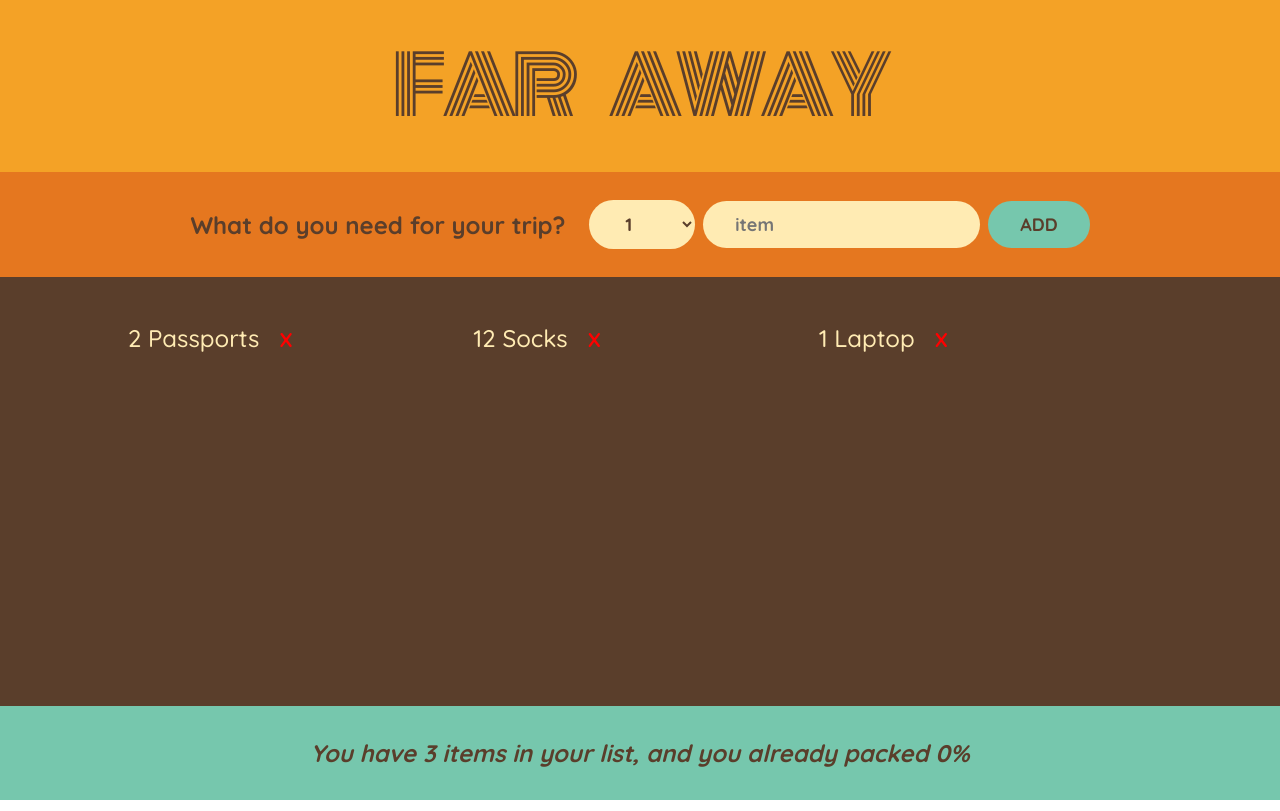
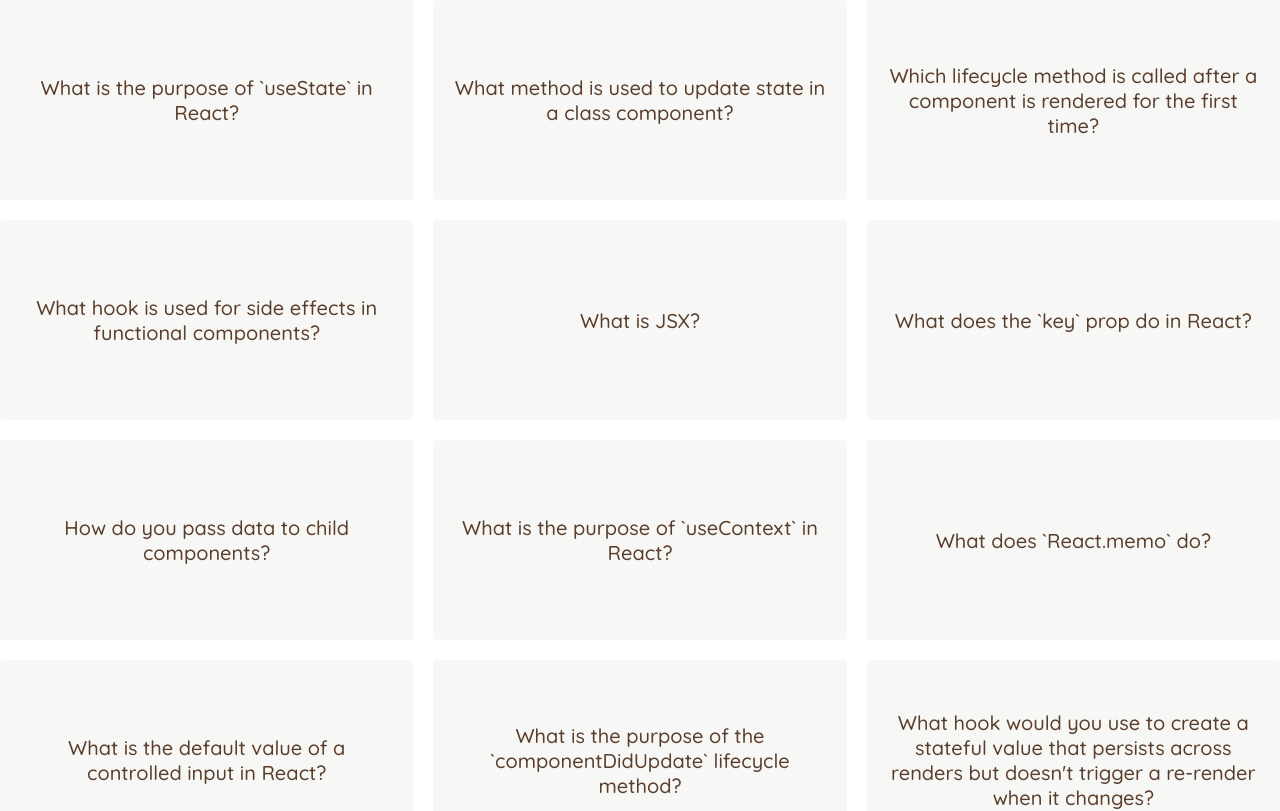
Before and after one commit to rznmgr630/React, a React (Vite) app: page / in a window 1280 px wide. Shown: the top 811 px of the page. Built offline with nearby package versions, Linux system fonts and the light colour scheme; the HTML template or start-up script is replaced by a standard one.

Commit message:
setup + final logic

```diff
--- a/src/App.tsx
+++ b/src/App.tsx
@@ -1,34 +1,23 @@
-import { useState } from "react";
-import Form from "./components/Form";
-import Logo from "./components/Logo";
-import PackingList from "./components/PackingList";
-import Stats from "./components/Stats";
+import { useState } from 'react';
+import Card from './components/Card';
+import { quiz } from './constants/question';
 import './index.css'
 
-type ItemTypes = {
-  id: number,
-  quantity: number,
-  description: string,
-  packed: boolean
-}
+function App() {
+  const [data, setData] = useState(quiz);
 
-function App() {
-  const [items, setItems] = useState<ItemTypes[]>([
-    { id: 1, description: 'Passports', quantity: 2, packed: false },
-    { id: 2, description: 'Socks', quantity: 12, packed: false },
-    { id: 3, description: 'Laptop', quantity: 1, packed: false }
-  ]);
-
-  const handleAdd = (datas: ItemTypes) => setItems(prev => ([...prev, datas]))
-
-  const packedItems = items.filter((value) => value.packed).length
+  const handleShow = (id: number) => {
+    const updatedData = data.map(d => ({ ...d, show: d.id === id }))
+    setData(updatedData)
+  }
 
   return (
-    <div className="app">
-      <Logo />
-      <Form addItem={handleAdd} />
-      <PackingList items={items} />
-      <Stats total={items.length} completedPercentage={(packedItems / items.length) * 100} />
+    <div className="container">
+      {
+        data.map(q => (
+          <Card id={q.id} question={q.question} answer={q.answer} show={q.show} setShow={handleShow} key={q.id} />
+        ))
+      }
     </div>
   )
 }
--- /dev/null
+++ b/src/components/Card.tsx
@@ -0,0 +1,20 @@
+type CardType = {
+  id: number;
+  question: string;
+  answer: string;
+  show: boolean;
+  setShow: (id: number) => void;
+}
+
+function Card({ id, question, answer, show, setShow }: CardType) {
+  return (
+    <div
+      className="card" style={show ? { backgroundColor: '#d92c2a', color: '#fff' } : { backgroundColor: '#f7f7f6' }}
+      onClick={() => setShow(id)}
+    >
+      {show ? answer : question}
+    </div >
+  )
+}
+
+export default Card;
--- a/src/components/Form.tsx
+++ /dev/null
@@ -1,50 +0,0 @@
-import { ChangeEvent, useState } from "react";
-
-type Props = {
-  addItem: (data: { id: number, quantity: number, description: string, packed: boolean }) => void
-}
-
-function Form({ addItem }: Props) {
-  const [datas, setDatas] = useState({
-    quantity: 1,
-    description: '',
-  })
-  const handleSubmit = (e: ChangeEvent<HTMLFormElement>) => {
-    e.preventDefault();
-
-    const { quantity, description } = datas;
-
-    if (!description) return;
-
-    const data = {
-      id: Date.now(),
-      quantity,
-      description,
-      packed: false
-    }
-
-    addItem(data);
-    setDatas({ quantity: 1, description: '' })
-  }
-  return (
-    <form className="add-form" onSubmit={handleSubmit}>
-      <h3>What do you need for your trip?</h3>
-
-      <select
-        value={datas.quantity}
-        onChange={(e) => setDatas(prev => ({ ...prev, quantity: +e.target.value }))}
-      >
-        {
-          Array.from({ length: 20 }, (_, i) => i + 1)
-            .map(value => (
-              <option key={value} value={value}>{value}</option>
-            ))
-        }
-      </select>
-      <input type="text" placeholder="item" value={datas.description} onChange={(e) => setDatas((prev) => ({ ...prev, description: e.target.value }))} />
-      <button>Add</button>
-    </form>
-  )
-}
-
-export default Form;
--- a/src/components/Logo.tsx
+++ /dev/null
@@ -1,11 +0,0 @@
-
-function Logo() {
-  return (
-    <h1 className="main-heading">
-      Far Away
-    </h1>
-  )
-}
-
-
-export default Logo;
--- a/src/components/PackingList.tsx
+++ /dev/null
@@ -1,22 +0,0 @@
-type Props = {
-  items: { id: number, description: string, quantity: number, packed: boolean }[]
-}
-
-function PackingList({ items }: Props) {
-  return (
-    <div className="list">
-      <ul>
-        {
-          items.map(item => (
-            <li key={item.id}>
-              <span style={item.packed ? { textDecoration: 'line-through' } : {}}>{item.quantity} {item.description}</span>
-              <button style={{ color: 'red', fontSize: '2rem', fontWeight: 'bold' }}>X</button>
-            </li>
-          ))
-        }
-      </ul>
-    </div>
-  )
-}
-
-export default PackingList;
--- a/src/components/Stats.tsx
+++ /dev/null
@@ -1,14 +0,0 @@
-type Props = {
-  total: number,
-  completedPercentage: number
-}
-
-function Stats({ total, completedPercentage }: Props) {
-  return (
-    <footer className="stats">
-      <em>You have {total} items in your list, and you already packed {completedPercentage}%</em>
-    </footer>
-  )
-}
-
-export default Stats;
--- /dev/null
+++ b/src/constants/question.ts
@@ -0,0 +1,96 @@
+export const quiz = [
+  {
+    id: 1,
+    question: "What is the purpose of `useState` in React?",
+    answer: "To manage state in a functional component",
+    show: false,
+  },
+  {
+    id: 2,
+    question: "What method is used to update state in a class component?",
+    answer: "setState",
+    show: false,
+  },
+  {
+    id: 3,
+    question:
+      "Which lifecycle method is called after a component is rendered for the first time?",
+    answer: "componentDidMount",
+    show: false,
+  },
+  {
+    id: 4,
+    question: "What hook is used for side effects in functional components?",
+    answer: "useEffect",
+    show: false,
+  },
+  {
+    id: 5,
+    question: "What is JSX?",
+    answer: "A syntax extension that looks similar to XML",
+    show: false,
+  },
+  {
+    id: 6,
+    question: "What does the `key` prop do in React?",
+    answer: "Helps React identify which items have changed",
+    show: false,
+  },
+  {
+    id: 7,
+    question: "How do you pass data to child components?",
+    answer: "Via props",
+    show: false,
+  },
+  {
+    id: 8,
+    question: "What is the purpose of `useContext` in React?",
+    answer: "To access context values in functional components",
+    show: false,
+  },
+  {
+    id: 9,
+    question: "What does `React.memo` do?",
+    answer: "Memoizes a component to prevent unnecessary re-renders",
+    show: false,
+  },
+  {
+    id: 10,
+    question: "What is the default value of a controlled input in React?",
+    answer: "An empty string or an appropriate initial value",
+    show: false,
+  },
+  {
+    id: 11,
+    question:
+      "What is the purpose of the `componentDidUpdate` lifecycle method?",
+    answer: "To perform actions after component updates",
+    show: false,
+  },
+  {
+    id: 12,
+    question:
+      "What hook would you use to create a stateful value that persists across renders but doesn't trigger a re-render when it changes?",
+    answer: "useRef",
+    show: false,
+  },
+  {
+    id: 13,
+    question:
+      "What is the correct way to bind event handlers in class components?",
+    answer: "Using the constructor or arrow functions",
+    show: false,
+  },
+  {
+    id: 14,
+    question: "What does `React.createElement` do?",
+    answer: "Creates a new React element",
+    show: false,
+  },
+  {
+    id: 15,
+    question: "What is a PureComponent in React?",
+    answer: "A component that only re-renders if its props or state change",
+    show: false,
+  },
+];
--- a/src/index.css
+++ b/src/index.css
@@ -18,115 +18,22 @@ body {
   font-weight: 500;
 }
 
-.app {
+.container {
   width: 100%;
   height: 100vh;
   display: grid;
-  grid-template-rows: auto auto 1fr auto;
+  grid-template-columns: repeat(3, 1fr);
+  grid-auto-rows: minmax(200px, auto);
+  gap: 20px;
 }
 
-h1 {
+.container > * {
+  display: grid;
+  justify-content: center;
+  align-items: center;
+  cursor: pointer;
+  border-radius: 4px;
+  padding: 2rem;
+  font-size: 2rem;
   text-align: center;
-  background-color: #f4a226;
-  font-family: "Monoton";
-  font-size: 8rem;
-  text-transform: uppercase;
-  font-weight: 400;
-  word-spacing: 30px;
-  letter-spacing: -5px;
-  padding: 2.4rem 0;
 }
-
-.add-form {
-  background-color: #e5771f;
-  padding: 2.8rem 0;
-  display: flex;
-  align-items: center;
-  justify-content: center;
-  gap: 0.8rem;
-}
-
-h3 {
-  margin-right: 1.6rem;
-  font-size: 2.4rem;
-}
-
-button,
-select,
-input {
-  background-color: #ffebb3;
-  color: #5a3e2b;
-  font-family: inherit;
-  border: none;
-  border-radius: 10rem;
-  padding: 1.2rem 3.2rem;
-  font-weight: 700;
-  font-size: 1.8rem;
-  cursor: pointer;
-}
-
-.add-form button {
-  text-transform: uppercase;
-  background-color: #76c7ad;
-}
-
-.list {
-  background-color: #5a3e2b;
-  color: #ffebb3;
-  padding: 4rem 0;
-
-  display: flex;
-  justify-content: space-between;
-  flex-direction: column;
-  gap: 3.2rem;
-  align-items: center;
-}
-
-.actions button,
-.list select {
-  text-transform: uppercase;
-  padding: 0.8rem 2.4rem;
-  font-size: 1.4rem;
-  font-weight: 700;
-  margin: 0 0.8rem;
-}
-
-.list ul {
-  list-style: none;
-  width: 80%;
-  overflow: hidden;
-
-  display: grid;
-  grid-template-columns: repeat(auto-fit, minmax(250px, 1fr));
-  gap: 1.2rem;
-  justify-content: center;
-  align-content: start;
-}
-
-.list li {
-  display: flex;
-  align-items: center;
-  gap: 1.2rem;
-}
-
-input[type="checkbox"] {
-  height: 2rem;
-  width: 2rem;
-  accent-color: #e5771f;
-}
-
-.list li button {
-  cursor: pointer;
-  background: none;
-  border: none;
-  font-size: 1.8rem;
-  padding: 0.8rem;
-  transform: translateY(2px);
-}
-
-.stats {
-  background-color: #76c7ad;
-  text-align: center;
-  font-weight: 700;
-  padding: 3.2rem 0;
-}
```
